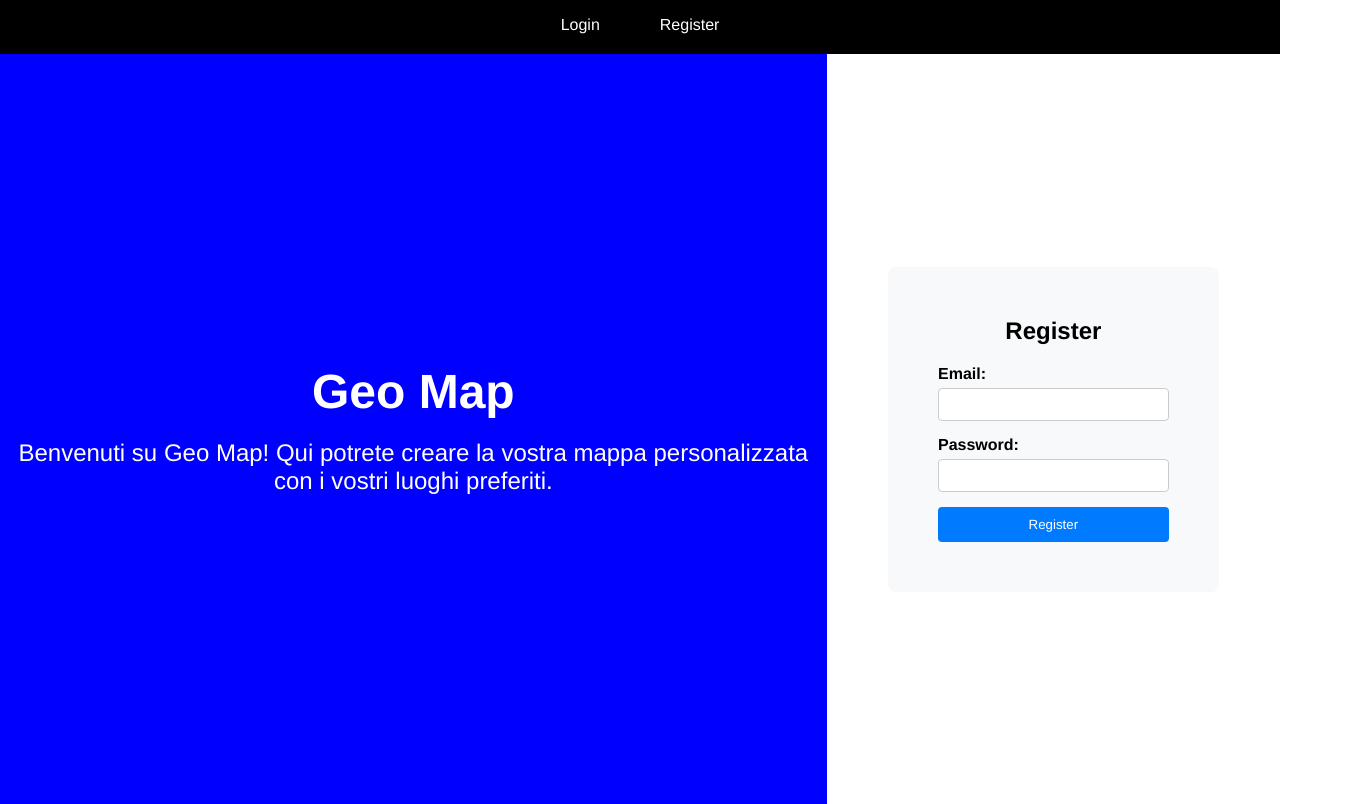
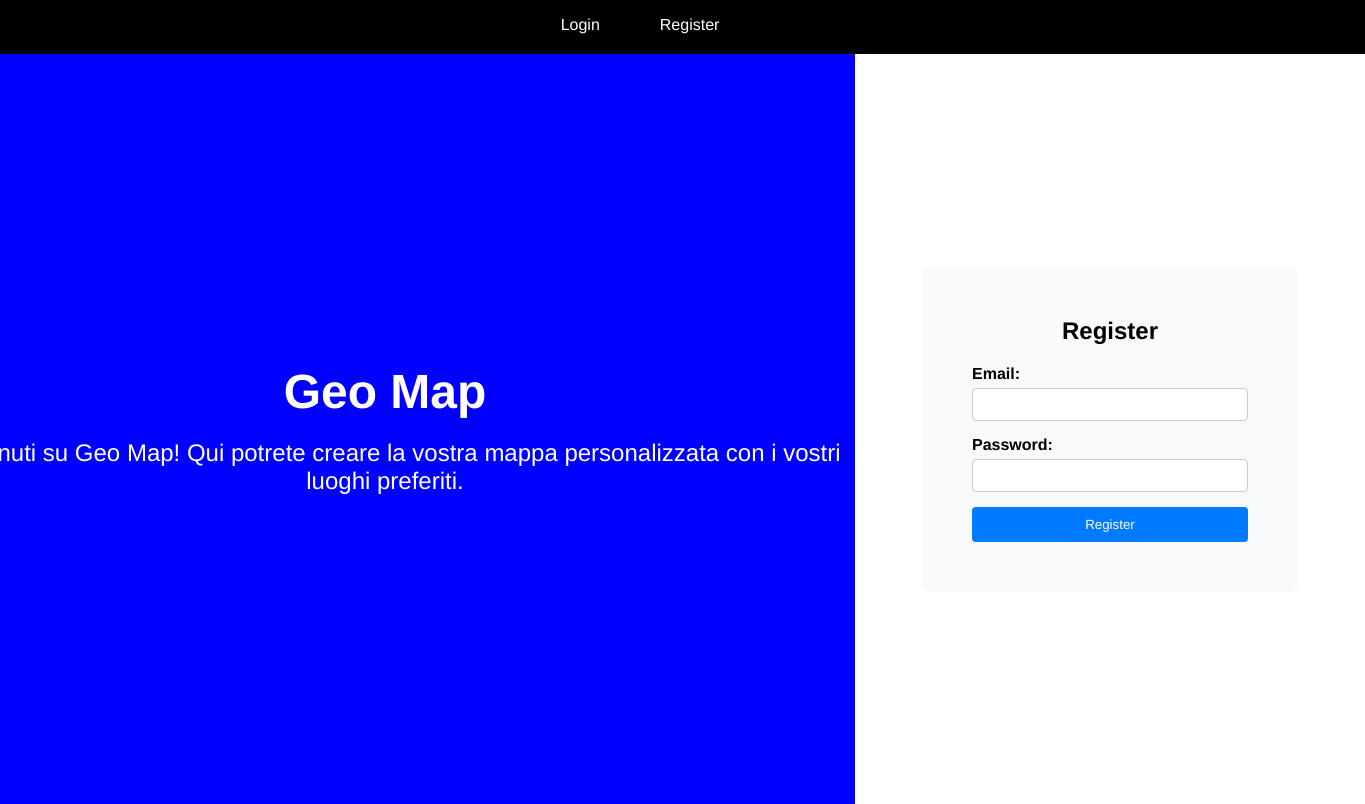
Before and after one commit to alessandrobachechi/geo-map, a React (Vite) app: page /register in a window 1280 px wide. Shown: the whole page, 1365 px wide, since content can reach past the window. Built offline with nearby package versions, Linux system fonts and the light colour scheme.

Commit message:
responsive

```diff
--- a/src/Layout.css
+++ b/src/Layout.css
@@ -14,6 +14,7 @@ body {
     text-align: center;
     padding: 20px;
     font-family: 'Helvetica Neue', 'Poppins', sans-serif;
+
 }
 
 .nav-bar a {
@@ -146,7 +147,7 @@ body {
 }
 
 /* Tablets (portrait and landscape) */
-@media only screen and (min-width: 601px) and (max-width: 1024px) {
+ @media only screen and (min-width: 601px) and (max-width: 1024px) {
     .layout-container {
         flex-direction: column;
         height: auto;
@@ -179,6 +180,10 @@ body {
 
 
 @media only screen and (min-width: 1025px) and (max-width: 1440px) {
+    .nav-bar{
+        width: 1450px;
+    }
+
     .layout-container {
         flex-direction: row;
         height: calc(100vh - 50px);
@@ -209,6 +214,10 @@ body {
 
 
 @media only screen and (min-width: 1441px) {
+    .nav-bar{
+        width: 2500px;
+    }
+
     .layout-container {
         flex-direction: row;
         height: calc(100vh - 50px);
```
